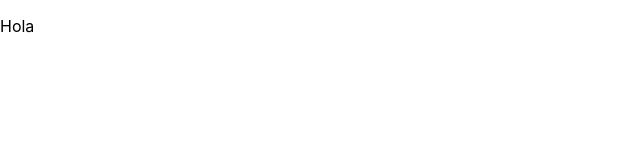
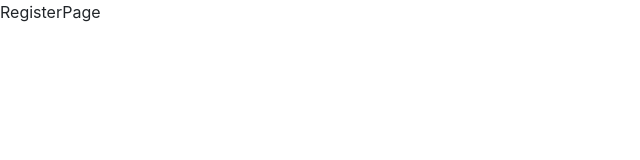
Before and after one commit to eacz/-socket-chat-frontend, a React (Create React App) app: page /auth/register in a window 1280 px wide. Shown: the top 160 px of the page, without its empty margins (0-640 px from the left). Built offline with nearby package versions, Linux system fonts and the light colour scheme.

Commit message:
routes definition

```diff
--- a/public/index.html
+++ b/public/index.html
@@ -6,12 +6,14 @@
     <meta name="viewport" content="width=device-width, initial-scale=1" />
     <meta name="theme-color" content="#000000" />
     <meta
-      name="description"
-      content="Simple chat app"
+    name="description"
+    content="Simple chat app"
     />
     <link rel="apple-touch-icon" href="%PUBLIC_URL%/logo192.png" />
 
     <link rel="manifest" href="%PUBLIC_URL%/manifest.json" />
+    <link href="https://cdnjs.cloudflare.com/ajax/libs/font-awesome/4.7.0/css/font-awesome.css" type="text/css" rel="stylesheet" />
+    <link rel="stylesheet" href="https://cdn.jsdelivr.net/npm/bootstrap@4.5.3/dist/css/bootstrap.min.css" integrity="sha384-TX8t27EcRE3e/ihU7zmQxVncDAy5uIKz4rEkgIXeMed4M0jlfIDPvg6uqKI2xXr2" crossorigin="anonymous">
 
     <title>Chat App</title>
   </head>
--- a/src/App.js
+++ b/src/App.js
@@ -1,9 +1,10 @@
+import AppRouter from "./routers/AppRouter";
 
 
 function App() {
   return (
-    <div className="App">
-      <p>Hola</p>
+    <div>
+      <AppRouter />
     </div>
   );
 }
--- /dev/null
+++ b/src/pages/ChatPage.js
@@ -0,0 +1,9 @@
+const ChatPage = () => {
+  return (
+    <div>
+      <p>chat page</p>
+    </div>
+  )
+}
+
+export default ChatPage
--- /dev/null
+++ b/src/pages/LoginPage.js
@@ -0,0 +1,9 @@
+const LoginPage = () => {
+  return (
+    <div>
+      login page
+    </div>
+  )
+}
+
+export default LoginPage
--- /dev/null
+++ b/src/pages/RegisterPage.js
@@ -0,0 +1,9 @@
+const RegisterPage = () => {
+  return (
+    <div>
+      RegisterPage
+    </div>
+  )
+}
+
+export default RegisterPage
--- /dev/null
+++ b/src/routers/AppRouter.js
@@ -0,0 +1,18 @@
+import { BrowserRouter as Router, Switch, Route, Redirect } from 'react-router-dom'
+import ChatPage from '../pages/ChatPage'
+import AuthRouter from './AuthRouter'
+const AppRouter = () => {
+  return (
+    <Router>
+      <div>
+        <Switch>
+          <Route path="/auth" component={AuthRouter} />
+          <Route exact path="/" component={ChatPage} />
+          <Redirect to="/" />
+        </Switch>
+      </div>
+    </Router>
+  )
+}
+
+export default AppRouter
--- /dev/null
+++ b/src/routers/AuthRouter.js
@@ -0,0 +1,15 @@
+import { Redirect, Route, Switch } from "react-router"
+import LoginPage from "../pages/LoginPage"
+import RegisterPage from "../pages/RegisterPage"
+
+const AuthRouter = () => {
+  return (
+    <Switch>
+      <Route exact path="/auth/login" component={LoginPage} />
+      <Route exact path="/auth/register" component={RegisterPage} />
+      <Redirect to="/auth/login" />
+    </Switch>
+  )
+}
+
+export default AuthRouter
```
